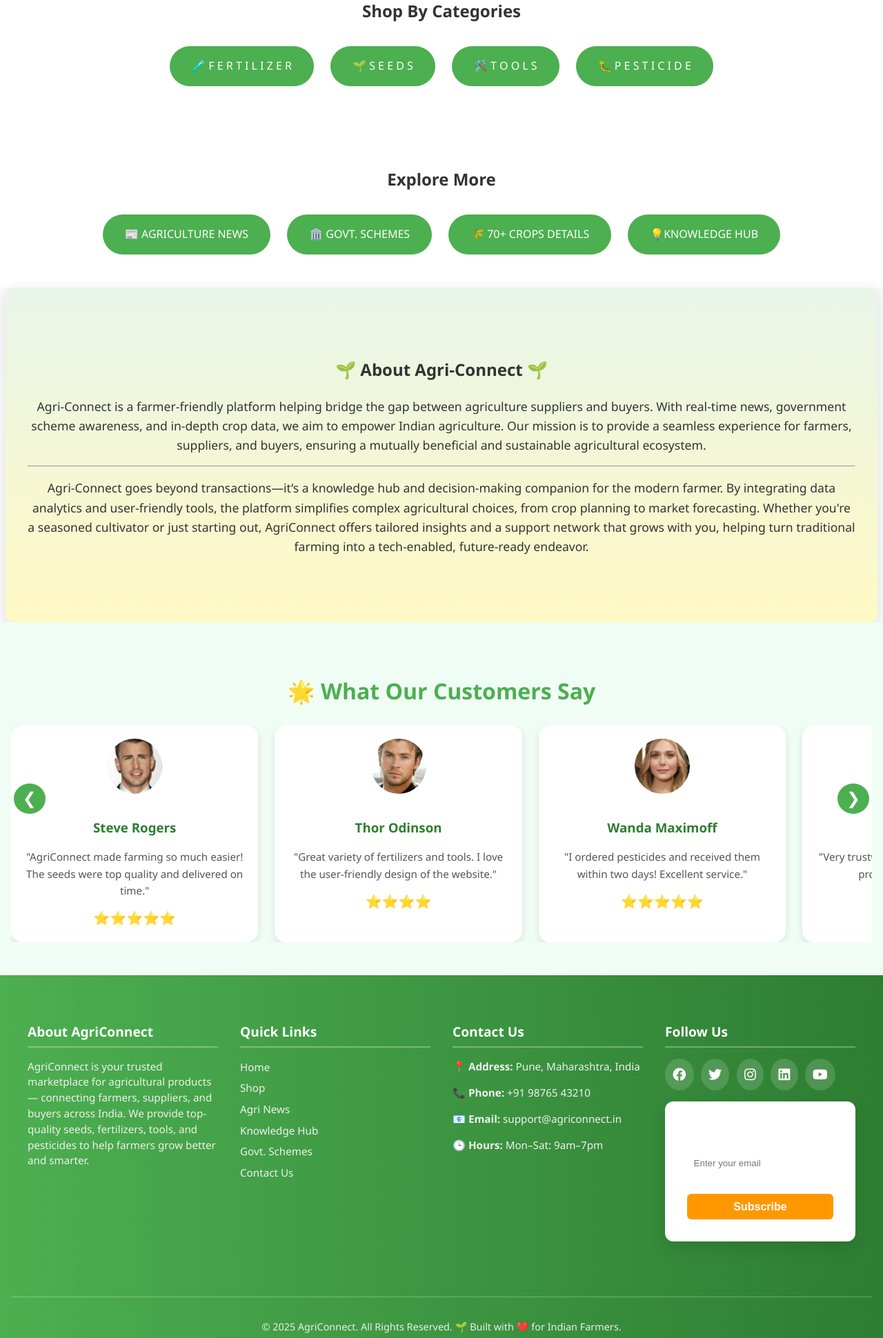
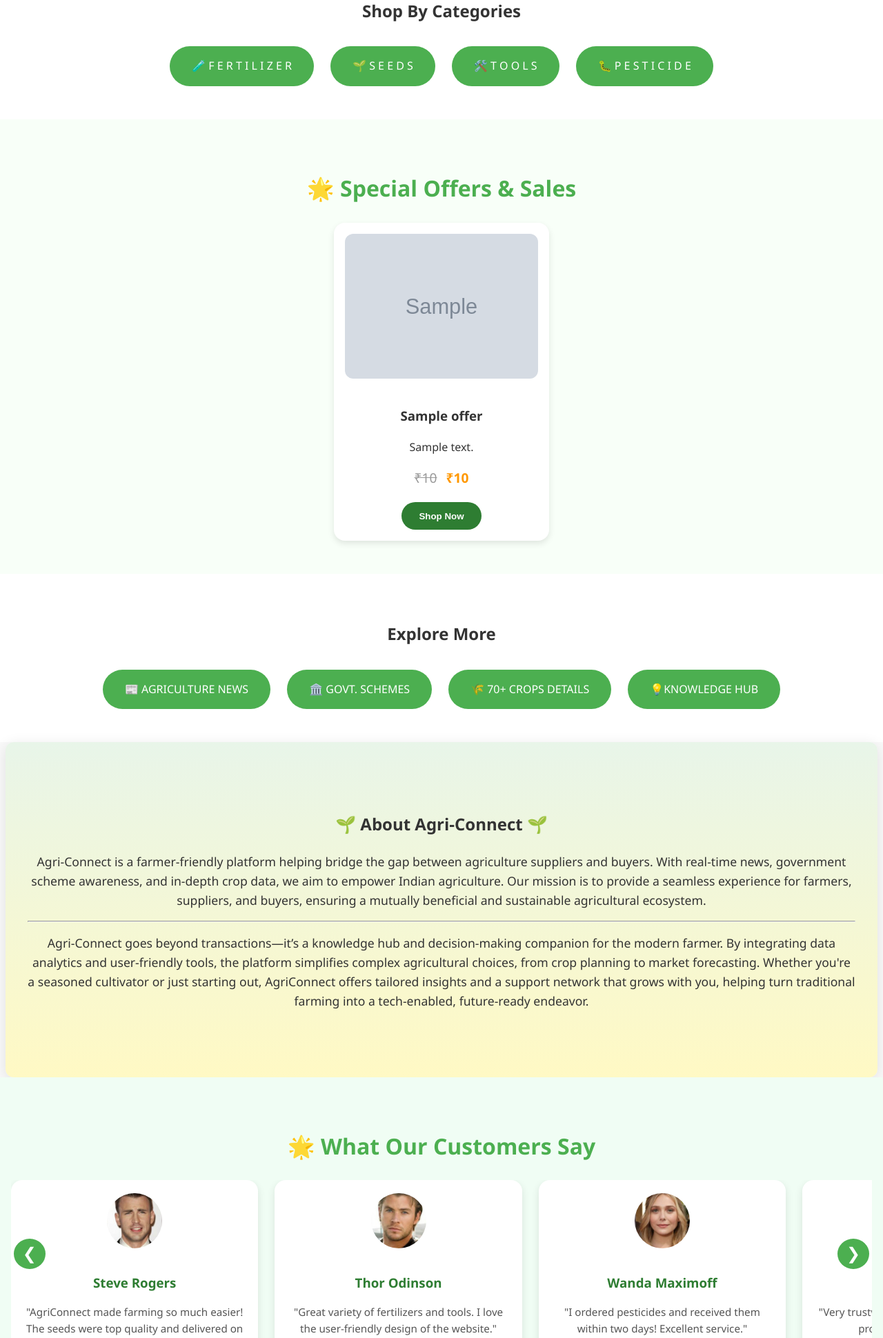
Before and after one commit to AryaMahadik01/New-Agri-Connect-System-, a Flask app: page / in a window 1280 px wide. Shown: the part 671-2611 px from the top of the page at 69% size. Run offline with Flask 3, Linux system fonts and the light colour scheme; the visitor is signed in with stand-in values (Sample User, id 1); grey boxes marked "Sample" are stand-in pictures; a database or web service that is not in the repository returns one stand-in record (values such as "Sample title").

Commit message:
Admin Dashboard Updated

```diff
--- a/app.py
+++ b/app.py
@@ -49,9 +49,9 @@ crops_col = db["crops"]
 schemes_col = db["schemes"]
 orders_col = db["orders"]
 
-@app.route("/")
-def home():
-    return render_template("index.html")
+# @app.route("/")
+# def home():
+#     return render_template("index.html")
 
 @app.route("/profile")
 def profile():
@@ -611,5 +611,56 @@ def send_reset_email(to_email, reset_link):
         print("❌ Failed to send email:", e)
         return False
 
+@app.route("/")
+def home():
+    offers = list(db.offers.find())  # 🧩 Load offers dynamically from MongoDB
+    return render_template("index.html", offers=offers)
+
+@app.route("/admin/offers")
+def admin_offers():
+    if "user" not in session or session.get("role") != "admin":
+        flash("Access denied!", "error")
+        return redirect(url_for("home"))
+
+    offers = list(db.offers.find())
+    return render_template("admin_offers.html", offers=offers)
+
+
+@app.route("/admin/add_offer", methods=["POST"])
+def add_offer():
+    if "user" not in session or session.get("role") != "admin":
+        flash("Access denied!", "error")
+        return redirect(url_for("home"))
+
+    name = request.form["name"]
+    description = request.form["description"]
+    old_price = int(request.form["old_price"])
+    new_price = int(request.form["new_price"])
+    image = request.form["image"]
+
+    db.offers.insert_one({
+        "name": name,
+        "description": description,
+        "old_price": old_price,
+        "new_price": new_price,
+        "image": image,
+        "date_added": datetime.now().strftime("%Y-%m-%d %H:%M:%S")
+    })
+
+    flash("✅ Offer added successfully!", "success")
+    return redirect(url_for("admin_offers"))
+
+
+@app.route("/admin/delete_offer/<offer_id>")
+def delete_offer(offer_id):
+    if "user" not in session or session.get("role") != "admin":
+        flash("Access denied!", "error")
+        return redirect(url_for("home"))
+
+    db.offers.delete_one({"_id": ObjectId(offer_id)})
+    flash("🗑️ Offer deleted successfully!", "success")
+    return redirect(url_for("admin_offers"))
+
+
 if __name__ == "__main__":
     app.run(debug=True, use_reloader=False)
--- a/static/style.css
+++ b/static/style.css
@@ -1043,3 +1043,71 @@ form button:hover {
   background-color: #e8f5e9;
   color: var(--primary-green);
 }
+
+.offers-section {
+  text-align: center;
+  padding: 3rem 1rem;
+  background: #f8fff8;
+}
+
+.offers-section .section-title {
+  font-size: 2rem;
+  color: var(--primary-green);
+  margin-bottom: 1.5rem;
+}
+
+.offers-container {
+  display: grid;
+  grid-template-columns: repeat(auto-fit, minmax(250px, 1fr));
+  gap: 1.5rem;
+  justify-items: center;
+}
+
+.offer-card {
+  background: #fff;
+  border-radius: 16px;
+  box-shadow: 0 4px 10px rgba(0, 0, 0, 0.1);
+  padding: 1rem;
+  max-width: 280px;
+  text-align: center;
+  transition: transform 0.3s ease, box-shadow 0.3s ease;
+}
+
+.offer-card:hover {
+  transform: translateY(-5px);
+  box-shadow: 0 8px 16px rgba(0, 0, 0, 0.15);
+}
+
+.offer-card img {
+  width: 100%;
+  border-radius: 12px;
+  margin-bottom: 0.8rem;
+}
+
+.offer-price {
+  margin-top: 0.5rem;
+  font-size: 1.2rem;
+}
+
+.old-price {
+  text-decoration: line-through;
+  color: #999;
+  margin-right: 8px;
+}
+
+.new-price {
+  color: var(--accent-orange);
+  font-weight: bold;
+}
+
+form input, form textarea {
+  padding: 10px;
+  border-radius: 8px;
+  border: 1px solid #ccc;
+  font-size: 1rem;
+}
+
+form textarea {
+  resize: none;
+  height: 80px;
+}
--- a/templates/index.html
+++ b/templates/index.html
@@ -23,6 +23,25 @@
     <a href="{{ url_for('seeds') }}" class="module-cate">🌱 S E E D S</a>
     <a href="{{ url_for('tools') }}" class="module-cate">🛠️ T O O L S</a>
     <a href="{{ url_for('pesticides') }}" class="module-cate">🐛 P E S T I C I D E</a>
+  </div>
+</section>
+
+<!-- 🌾 Exclusive Offers Section -->
+<section class="offers-section">
+  <h2 class="section-title">🌟 Special Offers & Sales</h2>
+  <div class="offers-container">
+    {% for offer in offers %}
+      <div class="offer-card">
+        <img src="{{ url_for('static', filename=offer.image) }}" alt="{{ offer.name }}">
+        <h3>{{ offer.name }}</h3>
+        <p>{{ offer.description }}</p>
+        <p class="offer-price">
+          <span class="old-price">₹{{ offer.old_price }}</span>
+          <span class="new-price">₹{{ offer.new_price }}</span>
+        </p>
+        <button class="btn">Shop Now</button>
+      </div>
+    {% endfor %}
   </div>
 </section>
 
--- a/templates/navbar.html
+++ b/templates/navbar.html
@@ -29,6 +29,7 @@
 
           <div id="navUserDropdown" class="nav-user-dropdown" aria-hidden="true">
             <a href="{{ url_for('admin_dashboard') }}">Admin Panel</a>
+            <a href="{{ url_for('admin_offers') }}">Manage Offers</a>
             <a href="{{ url_for('logout') }}">Logout</a>
           </div>
         </div>
```
Also changed, not shown: templates/admin_dashboard.html (+14 -0 lines), templates/admin_offers.html (added, +39 -0 lines).
